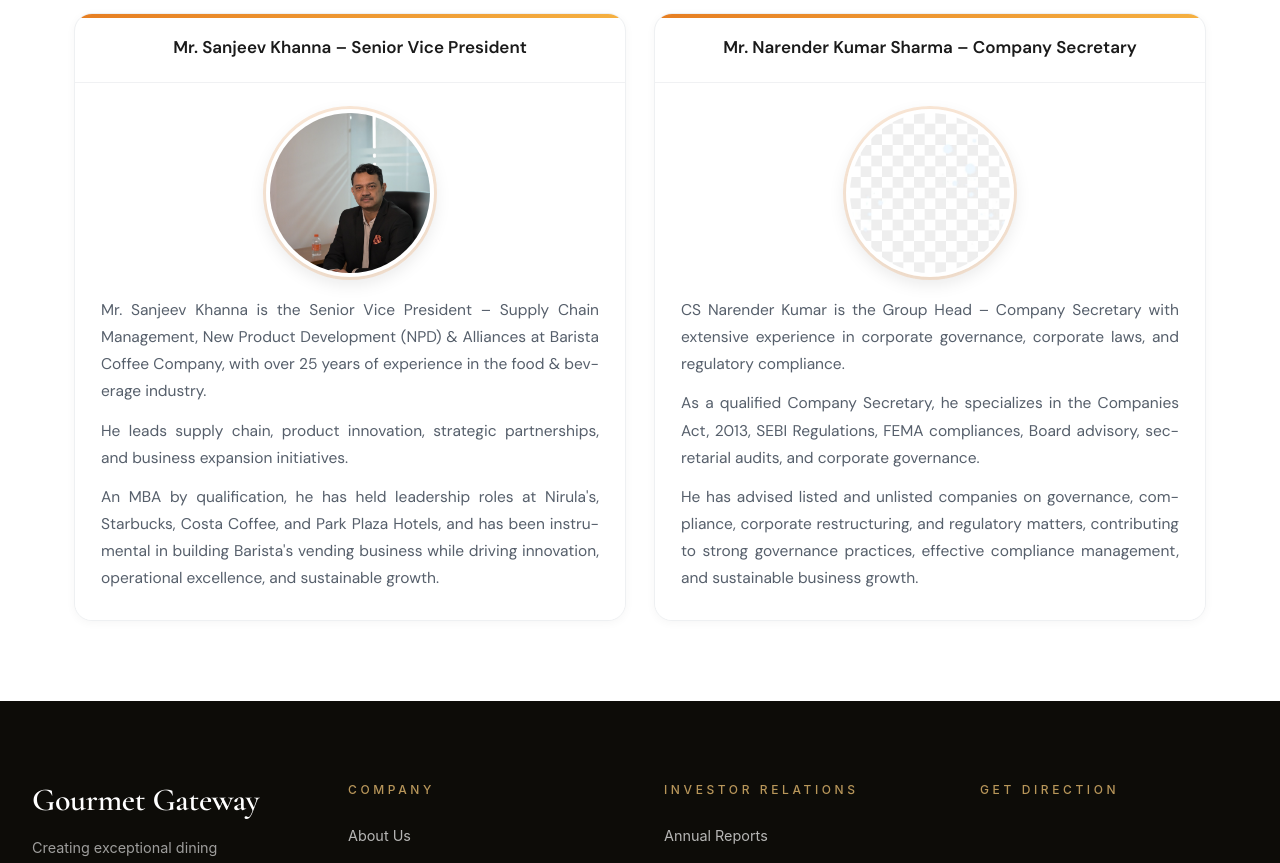
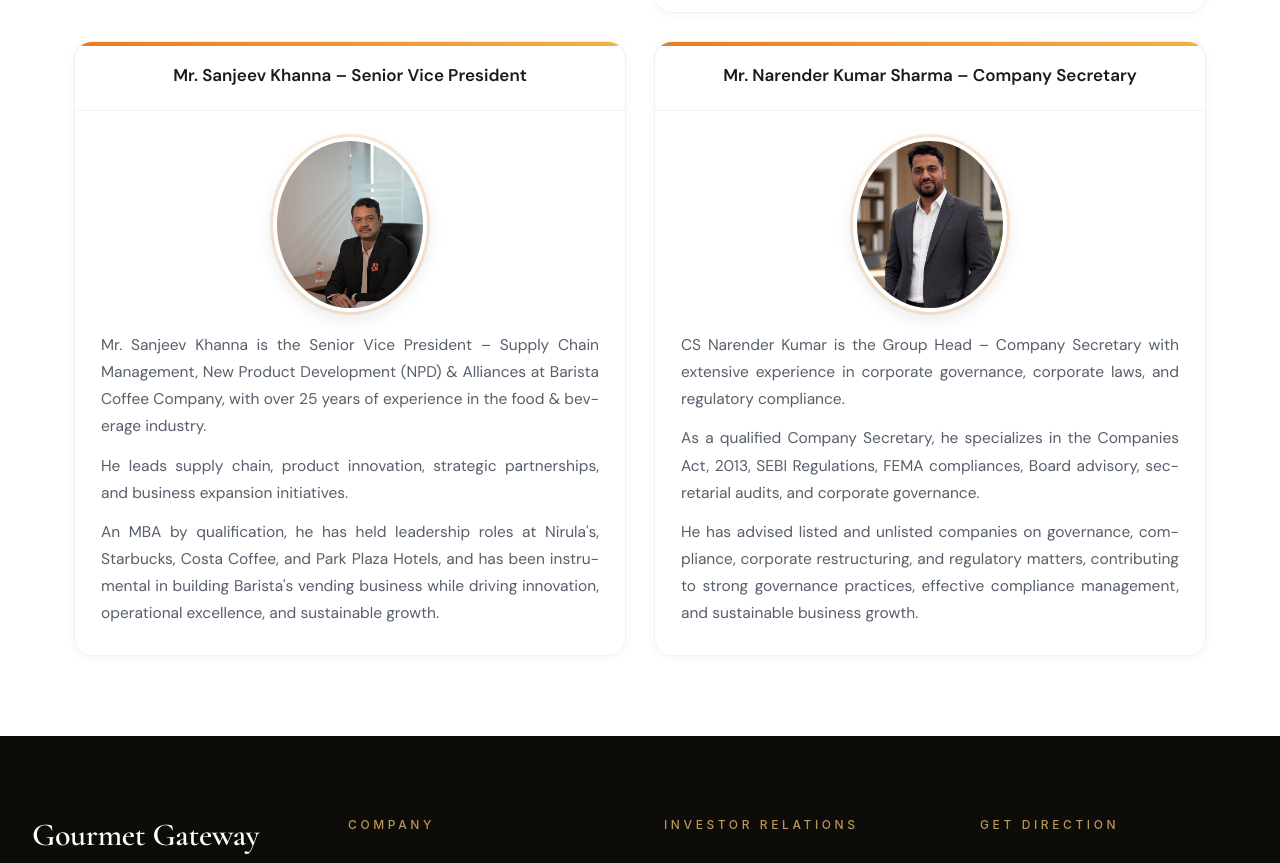
Before and after one commit to RohitHarbola/gourmet-gateway, a Next.js app: page /about/management-team in a window 1280 px wide. Shown: the part 2706-3569 px from the top of the page. Built offline with nearby package versions, Linux system fonts and the light colour scheme; grey boxes are pictures that could not be loaded.

Commit message:
image update

```diff
--- a/src/app/about/management-team/ManagementTeam.css
+++ b/src/app/about/management-team/ManagementTeam.css
@@ -222,8 +222,8 @@
 
 .management-team-page .team-member-photo {
   display: block;
-  width: 168px;
-  height: 168px;
+  width: 154px;
+  height: 175px;
   max-width: 100%;
   object-fit: cover;
   border-radius: 50%;
--- a/src/app/about/management-team/page.tsx
+++ b/src/app/about/management-team/page.tsx
@@ -293,9 +293,9 @@
                 <div className="toggle-content clearfix">
                   <div className="team-member-photo-wrap">
                     <Image
-                      src="/assets/team/blank.png"
+                      src="/assets/team/Narender.png"
                       alt="Mr. Narender Kumar Sharma"
-                      width={220}
+                      width={150}
                       height={220}
                       className="team-member-photo"
                     />
```
Also changed, not shown: public/assets/team/Narender.png (added).
